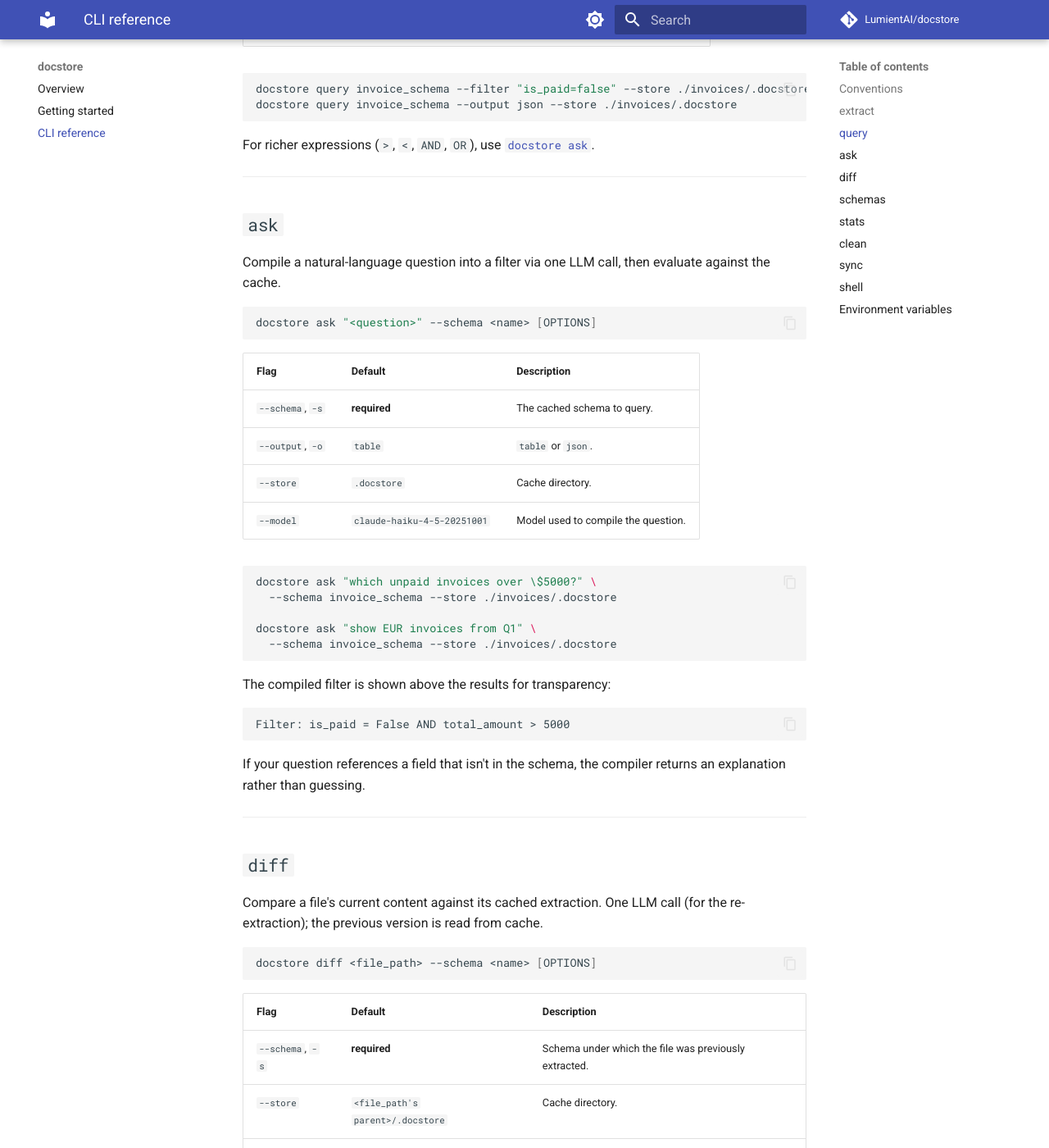
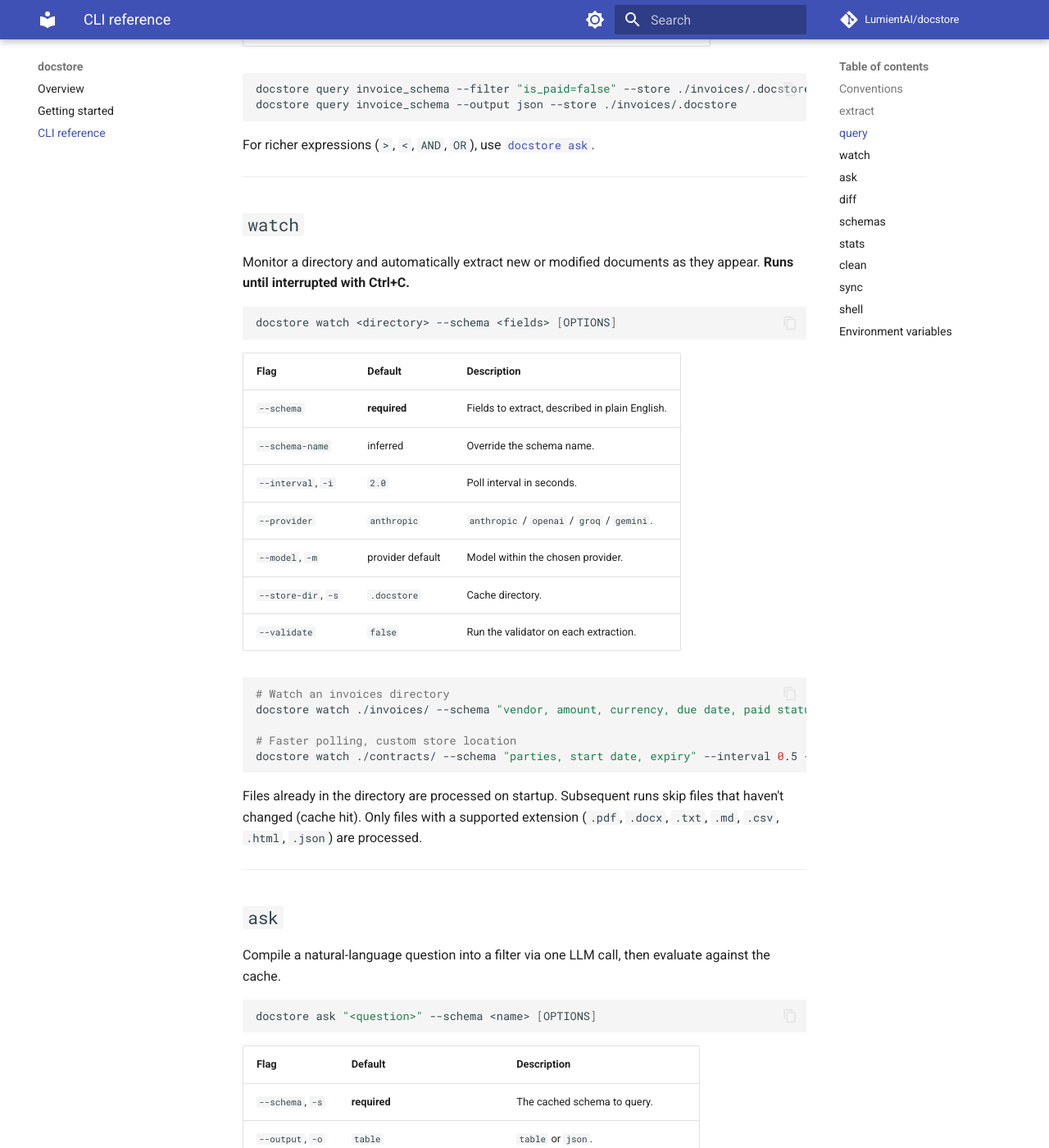
Before and after one commit to LumientAI/docstore, an MkDocs documentation site: the page built from docs/cli-reference.md, in a window 1280 px wide and 1400 px high, scrolled down 2055 px. Shown: the whole window at 82% size. Built offline with MkDocs 1.6.1 and Material for MkDocs 9.7.7, drawn with Linux system fonts in a browser that asks for light colours; comment, search, counter and statistics services are not loaded.

Commit message:
docs: add watch command to CLI reference

````diff
--- a/docs/cli-reference.md
+++ b/docs/cli-reference.md
@@ -69,6 +69,36 @@ docstore query invoice_schema --output json --store ./invoices/.docstore
 ```
 
 For richer expressions (`>`, `<`, `AND`, `OR`), use [`docstore ask`](#ask).
+
+---
+
+## `watch`
+
+Monitor a directory and automatically extract new or modified documents as they appear. **Runs until interrupted with Ctrl+C.**
+
+```bash
+docstore watch <directory> --schema <fields> [OPTIONS]
+```
+
+| Flag | Default | Description |
+|---|---|---|
+| `--schema` | **required** | Fields to extract, described in plain English. |
+| `--schema-name` | inferred | Override the schema name. |
+| `--interval`, `-i` | `2.0` | Poll interval in seconds. |
+| `--provider` | `anthropic` | `anthropic` / `openai` / `groq` / `gemini`. |
+| `--model`, `-m` | provider default | Model within the chosen provider. |
+| `--store-dir`, `-s` | `.docstore` | Cache directory. |
+| `--validate` | `false` | Run the validator on each extraction. |
+
+```bash
+# Watch an invoices directory
+docstore watch ./invoices/ --schema "vendor, amount, currency, due date, paid status"
+
+# Faster polling, custom store location
+docstore watch ./contracts/ --schema "parties, start date, expiry" --interval 0.5 --store-dir ./contracts/.docstore
+```
+
+Files already in the directory are processed on startup. Subsequent runs skip files that haven't changed (cache hit). Only files with a supported extension (`.pdf`, `.docx`, `.txt`, `.md`, `.csv`, `.html`, `.json`) are processed.
 
 ---
 
````
